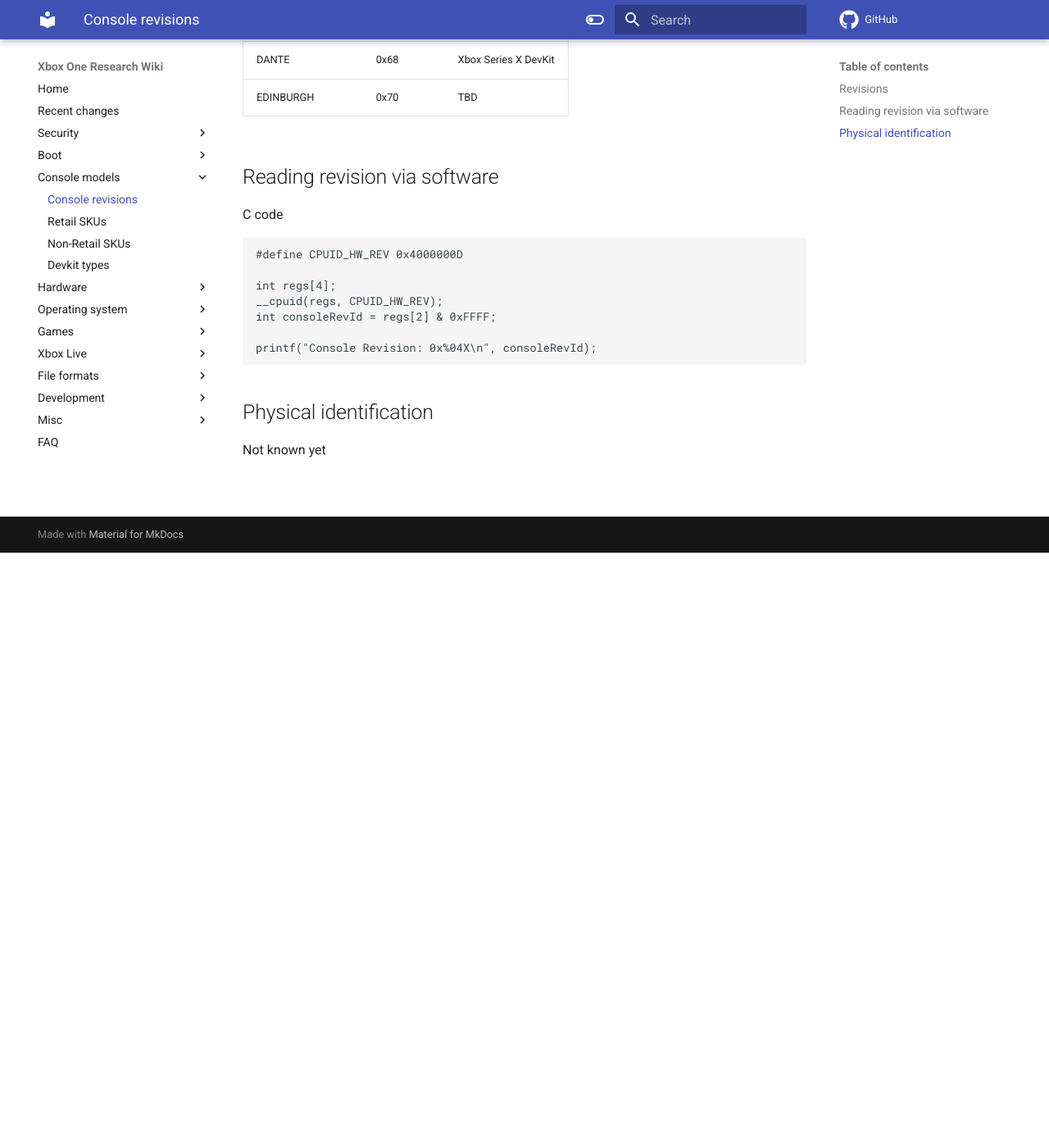
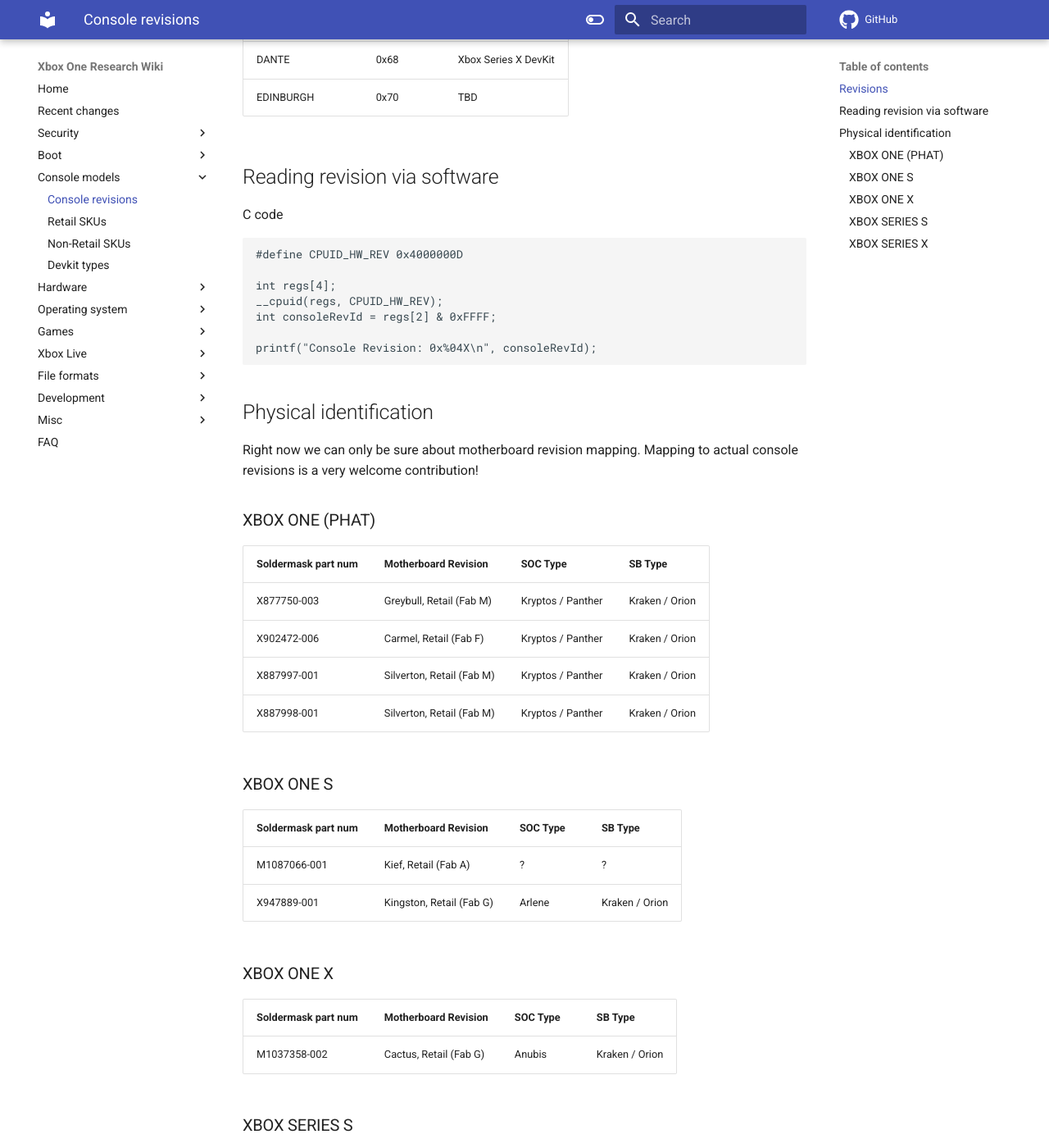
Before and after one commit to xboxoneresearch/wiki, an MkDocs documentation site: the page built from docs/console-models/console-revisions.md, in a window 1280 px wide and 1400 px high, scrolled down 726 px. Shown: the whole window at 82% size. Built offline with MkDocs 1.6.1 and Material for MkDocs 9.7.7, drawn with Linux system fonts in a browser that asks for light colours; comment, search, counter and statistics services are not loaded; some of the changed text lies outside the part shown.

Commit message:
add: Physical motherboard identification

```diff
--- a/docs/console-models/console-revisions.md
+++ b/docs/console-models/console-revisions.md
@@ -35,4 +35,54 @@
 
 ## Physical identification
 
-Not known yet
+Right now we can only be sure about motherboard revision mapping.
+Mapping to actual console revisions is a very welcome contribution!
+
+### XBOX ONE (PHAT)
+
+| Soldermask part num | Motherboard Revision                  | SOC Type          | SB Type           |
+| ------------------- | ------------------------------------- | ----------------- | --------          |
+| X877750-003         | Greybull, Retail (Fab M)              | Kryptos / Panther | Kraken / Orion    |
+| X902472-006         | Carmel, Retail (Fab F)                | Kryptos / Panther | Kraken / Orion    |
+| X887997-001         | Silverton, Retail (Fab M)             | Kryptos / Panther | Kraken / Orion    |
+| X887998-001         | Silverton, Retail (Fab M)             | Kryptos / Panther | Kraken / Orion    |
+
+### XBOX ONE S
+
+| Soldermask part num | Motherboard Revision                  | SOC Type          | SB Type           |
+| ------------------- | ------------------------------------- | ----------------- | --------          |
+| M1087066-001        | Kief, Retail (Fab A)                  | ?                 | ?                 |
+| X947889-001         | Kingston, Retail (Fab G)              | Arlene            | Kraken / Orion    |
+
+### XBOX ONE X
+
+| Soldermask part num | Motherboard Revision                  | SOC Type          | SB Type           |
+| ------------------- | ------------------------------------- | ----------------- | --------          |
+| M1037358-002        | Cactus, Retail (Fab G)                | Anubis            | Kraken / Orion    |
+
+### XBOX SERIES S
+
+| Soldermask part num | Motherboard Revision                  | SOC Type          | SB Type           |
+| ------------------- | ------------------------------------- | ----------------- | --------          |
+| M1111890-001        | Stockton (Fab B)                      | Sparkman          | Santo             |
+
+### XBOX SERIES X
+
+Xbox Series has 2 PCBs. One for SOC and another for SB circuitry.
+
+Southbridge PCB
+
+| Soldermask part num | Motherboard Revision                  | SB Type           |
+| ------------------- | ------------------------------------- | --------          |
+| M1127054-001        | SB PCB: Toledo, Debug (Fab E)         | Santo             |
+| M1126891-002        | SB PCB: Toledo, Retail (Fab E)        | Santo             |
+| M1128162-002        | SB PCB: Toledo, Retail, No RF (Fab E) | Santo             |
+
+SOC PCB
+
+| Soldermask part num | Motherboard Revision                   | SOC Type          |
+| ------------------- | -------------------------------------- | ----------------- |
+| M1090324-006        | SOC PCB: Toledo, Debug (Fab E)         | Arden             |
+| M1125041-002        | SOC PCB: Toledo, Debug (Fab E)         | Arden             |
+| M1128163-001        | SOC PCB: Toledo, Retail (Fab E)        | Arden             |
+| M1128164-001        | SOC PCB: Toledo, Retail, No RF (Fab E) | Arden             |
```
